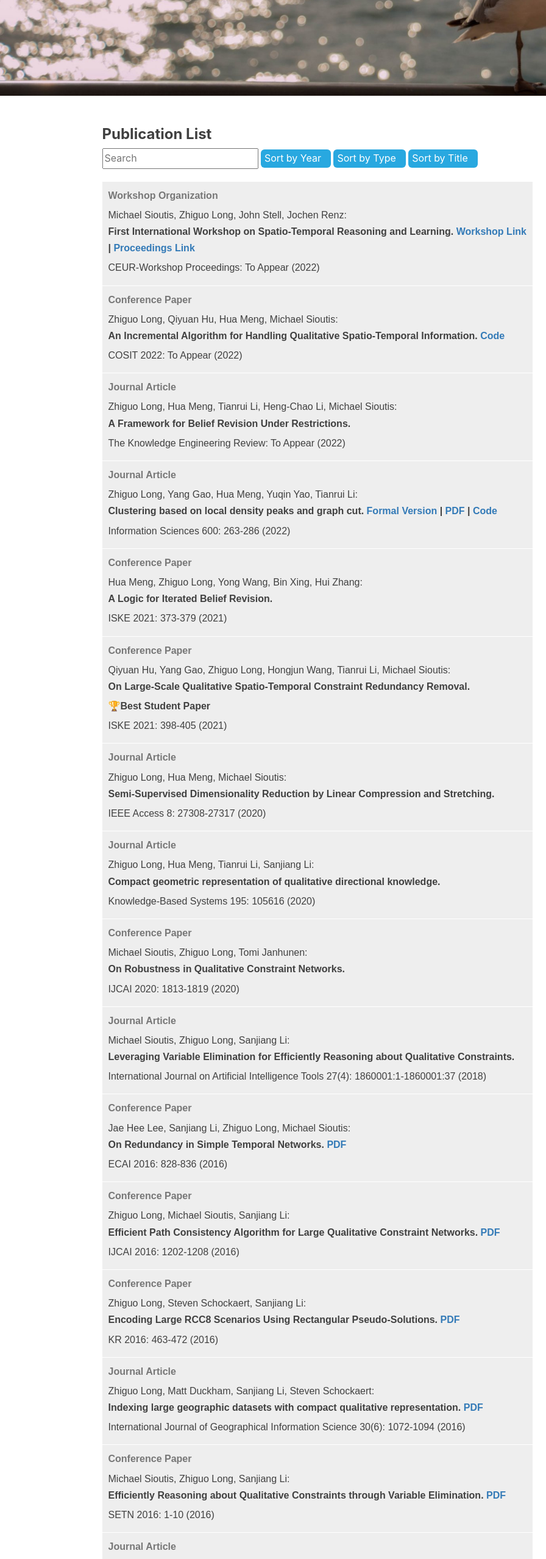
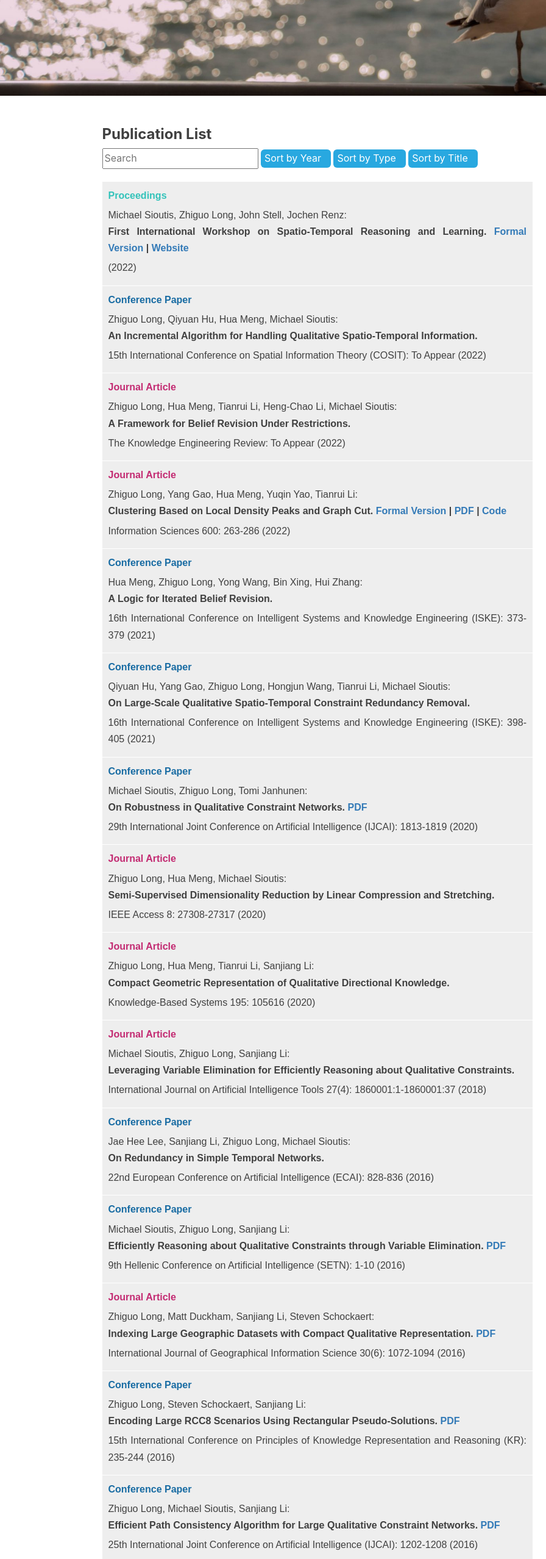
Before and after one commit to ZhiguoLong/ZhiguoLong.github.io, a plain HTML site: page Publication/index.html in a window 1280 px wide. Shown: the part 241-2797 px from the top of the page at 61% size, 0-896 px from the left. Drawn offline with Linux system fonts and the light colour scheme; a web font is replaced by a local one.

Commit message:
updated publist

```diff
--- a/Publication/index.html
+++ b/Publication/index.html
@@ -197,158 +197,118 @@
                 <li data-id="1">
 <div class="pubtype" pubtype="journal"></div>
 <span class="authors">Zhiguo Long, Sanjiang Li:</span>
-                        <p class="itemtitle">A complete classification of spatial relations using the Voronoi-based
-                                nine-intersection model. <a class="full-text-link"
-                                        href="https://www.researchgate.net/profile/Sanjiang_Li/publication/262291020_A_complete_classification_of_spatial_relations_using_the_Voronoi-based_nine-intersection_model/links/57a18f9e08aeef35741b89fa.pdf">PDF</a>
-                        </p>
-                        <p class="pubtitle">International Journal of Geographical Information Science 27(10): 2006-2025
-                                (<span class="pubyear">2013</span>) </p>
+<p class="itemtitle">A Complete Classification of Spatial Relations Using the Voronoi-based Nine-Intersection Model. <a class="full-text-link" href="https://www.researchgate.net/profile/Sanjiang_Li/publication/262291020_A_complete_classification_of_spatial_relations_using_the_Voronoi-based_nine-intersection_model/links/57a18f9e08aeef35741b89fa.pdf">PDF</a>
+<p class="pubtitle">International Journal of Geographical Information Science 27(10): 2006-2025 (<span class="pubyear">2013</span>)</p>
 </li>
 <li data-id="2">
-                        <div class="pubtype" pubtype="conference"></div>
-                        <span class="authors">Matt Duckham, Sanjiang Li, Weiming Liu, Zhiguo Long:</span>
-                        <p class="itemtitle">On Redundant Topological Constraints. (Extended Abstract) <a
-                                        class="full-text-link"
-                                        href="https://www.researchgate.net/profile/Sanjiang_Li/publication/260519949_On_Redundant_Topological_Constraints/links/57a1de5e08aeb1604833a380.pdf">Complete
-                                        Version</a></p>
-                        <p class="pubtitle">KR 2014 (<span class="pubyear">2014</span>)</p>
+<div class="pubtype" pubtype="journal"></div>
+<span class="authors">Sanjiang Li, Zhiguo Long, Weiming Liu, Matt Duckham, Alan Both:</span>
+<p class="itemtitle">On Redundant Topological Constraints. <a class="full-text-link" href="https://www.researchgate.net/profile/Sanjiang_Li/publication/260519949_On_Redundant_Topological_Constraints/links/57a1de5e08aeb1604833a380.pdf">PDF</a>
+<p class="pubtitle">Artificial Intelligence 225: 51-76 (<span class="pubyear">2015</span>)</p>
 </li>
 <li data-id="3">
 <div class="pubtype" pubtype="conference"></div>
 <span class="authors">Zhiguo Long, Sanjiang Li:</span>
-                        <p class="itemtitle">On Distributive Subalgebras of Qualitative Spatial and Temporal Calculi. <a
-                                        class="full-text-link"
-                                        href="https://www.researchgate.net/profile/Sanjiang_Li/publication/277603815_On_Distributive_Subalgebras_of_Qualitative_Spatial_and_Temporal_Calculi/links/55eafcf408aeb65162676b3e.pdf">PDF</a>
-                        </p>
-                        <p class="pubtitle">COSIT 2015: 354-374 (<span class="pubyear">2015</span>)</p>
+<p class="itemtitle">On Distributive Subalgebras of Qualitative Spatial and Temporal Calculi. <a class="full-text-link" href="https://www.researchgate.net/profile/Sanjiang_Li/publication/277603815_On_Distributive_Subalgebras_of_Qualitative_Spatial_and_Temporal_Calculi/links/55eafcf408aeb65162676b3e.pdf">PDF</a>
+<p class="pubtitle">12th International Conference on Spatial Information Theory (COSIT): 354-374 (<span class="pubyear">2015</span>)</p>
 </li>
 <li data-id="4">
 <div class="pubtype" pubtype="conference"></div>
 <span class="authors">Shufeng Kong, Sanjiang Li, Yongming Li, Zhiguo Long:</span>
-                        <p class="itemtitle">On Tree-Preserving Constraints. <a class="full-text-link"
-                                        href="https://www.researchgate.net/profile/Sanjiang_Li/publication/280534345_On_Tree-Preserving_Constraints/links/55c14cb708ae9289a09d0437.pdf">PDF</a>
-                        </p>
-                        <p class="pubtitle">CP 2015: 244-261 (<span class="pubyear">2015</span>)</p>
+<p class="itemtitle">On Tree-Preserving Constraints. <a class="full-text-link" href="https://www.researchgate.net/profile/Sanjiang_Li/publication/280534345_On_Tree-Preserving_Constraints/links/55c14cb708ae9289a09d0437.pdf">PDF</a>
+<p class="pubtitle">21st International Conference on Principles and Practice of Constraint Programming (CP): 244-261 (<span class="pubyear">2015</span>)</p>
 </li>
 <li data-id="5">
-                        <div class="pubtype" pubtype="journal"></div>
-                        <span class="authors">Sanjiang Li, Zhiguo Long, Weiming Liu, Matt Duckham, Alan Both:</span>
-                        <p class="itemtitle">On redundant topological constraints. <a class="full-text-link"
-                                        href="https://www.researchgate.net/profile/Sanjiang_Li/publication/260519949_On_Redundant_Topological_Constraints/links/57a1de5e08aeb1604833a380.pdf">PDF</a>
-                        </p>
-                        <p class="pubtitle">Artificial Intelligence 225: 51-76 (<span class="pubyear">2015</span>)</p>
+<div class="pubtype" pubtype="conference"></div>
+<span class="authors">Zhiguo Long, Michael Sioutis, Sanjiang Li:</span>
+<p class="itemtitle">Efficient Path Consistency Algorithm for Large Qualitative Constraint Networks. <a class="full-text-link" href="https://www.researchgate.net/profile/Zhiguo_Long/publication/305727051_Efficient_Path_Consistency_Algorithm_for_Large_Qualitative_Constraint_Networks/links/579d918308ae6a2882f2ec81.pdf">PDF</a>
+<p class="pubtitle">25th International Joint Conference on Artificial Intelligence (IJCAI): 1202-1208 (<span class="pubyear">2016</span>)</p>
 </li>
 <li data-id="6">
 <div class="pubtype" pubtype="conference"></div>
-                        <span class="authors">Michael Sioutis, Zhiguo Long, Sanjiang Li:</span>
-                        <p class="itemtitle">Efficiently Reasoning about Qualitative Constraints through Variable
-                                Elimination. <a class="full-text-link"
-                                        href="https://www.researchgate.net/profile/Zhiguo_Long/publication/302974081_Efficiently_Reasoning_about_Qualitative_Constraints_through_Variable_Elimination/links/579d900108ae5d5e1e14c3f8.pdf">PDF</a>
-                        </p>
-                        <p class="pubtitle">SETN 2016: 1-10 (<span class="pubyear">2016</span>)</p>
+<span class="authors">Zhiguo Long, Steven Schockaert, Sanjiang Li:</span>
+<p class="itemtitle">Encoding Large RCC8 Scenarios Using Rectangular Pseudo-Solutions. <a class="full-text-link" href="https://www.researchgate.net/profile/Zhiguo_Long/publication/305726797_Encoding_Large_RCC8_Scenarios_Using_Rectangular_Pseudo-Solutions/links/579d92c308ae802facbb9b0d.pdf">PDF</a>
+<p class="pubtitle">15th International Conference on Principles of Knowledge Representation and Reasoning (KR): 235-244 (<span class="pubyear">2016</span>)</p>
 </li>
 <li data-id="7">
 <div class="pubtype" pubtype="journal"></div>
 <span class="authors">Zhiguo Long, Matt Duckham, Sanjiang Li, Steven Schockaert:</span>
-                        <p class="itemtitle">Indexing large geographic datasets with compact qualitative representation.
-                                <a class="full-text-link"
-                                        href="https://www.researchgate.net/profile/Zhiguo_Long/publication/283682621_Indexing_large_geographic_datasets_with_compact_qualitative_representation/links/579d8fcf08ae80bf6ea48909.pdf">PDF</a>
-                        </p>
-                        <p class="pubtitle">International Journal of Geographical Information Science 30(6): 1072-1094
-                                (<span class="pubyear">2016</span>)</p>
+<p class="itemtitle">Indexing Large Geographic Datasets with Compact Qualitative Representation. <a class="full-text-link" href="https://www.researchgate.net/profile/Zhiguo_Long/publication/283682621_Indexing_large_geographic_datasets_with_compact_qualitative_representation/links/579d8fcf08ae80bf6ea48909.pdf">PDF</a>
+<p class="pubtitle">International Journal of Geographical Information Science 30(6): 1072-1094 (<span class="pubyear">2016</span>)</p>
 </li>
 <li data-id="8">
 <div class="pubtype" pubtype="conference"></div>
-                        <span class="authors">Zhiguo Long, Steven Schockaert, Sanjiang Li:</span>
-                        <p class="itemtitle">Encoding Large RCC8 Scenarios Using Rectangular Pseudo-Solutions. <a
-                                        class="full-text-link"
-                                        href="https://www.researchgate.net/profile/Zhiguo_Long/publication/305726797_Encoding_Large_RCC8_Scenarios_Using_Rectangular_Pseudo-Solutions/links/579d92c308ae802facbb9b0d.pdf">PDF</a>
-                        </p>
-                        <p class="pubtitle">KR 2016: 463-472 (<span class="pubyear">2016</span>)</p>
+<span class="authors">Michael Sioutis, Zhiguo Long, Sanjiang Li:</span>
+<p class="itemtitle">Efficiently Reasoning about Qualitative Constraints through Variable Elimination. <a class="full-text-link" href="https://www.researchgate.net/profile/Zhiguo_Long/publication/302974081_Efficiently_Reasoning_about_Qualitative_Constraints_through_Variable_Elimination/links/579d900108ae5d5e1e14c3f8.pdf">PDF</a>
+<p class="pubtitle">9th Hellenic Conference on Artificial Intelligence (SETN): 1-10 (<span class="pubyear">2016</span>)</p>
 </li>
 <li data-id="9">
 <div class="pubtype" pubtype="conference"></div>
-                        <span class="authors">Zhiguo Long, Michael Sioutis, Sanjiang Li:</span>
-                        <p class="itemtitle">Efficient Path Consistency Algorithm for Large Qualitative Constraint
-                                Networks. <a class="full-text-link"
-                                        href="https://www.researchgate.net/profile/Zhiguo_Long/publication/305727051_Efficient_Path_Consistency_Algorithm_for_Large_Qualitative_Constraint_Networks/links/579d918308ae6a2882f2ec81.pdf">PDF</a>
-                        </p>
-                        <p class="pubtitle">IJCAI 2016: 1202-1208 (<span class="pubyear">2016</span>)</p>
+<span class="authors">Jae Hee Lee, Sanjiang Li, Zhiguo Long, Michael Sioutis:</span>
+<p class="itemtitle">On Redundancy in Simple Temporal Networks.
+<p class="pubtitle">22nd European Conference on Artificial Intelligence (ECAI): 828-836 (<span class="pubyear">2016</span>)</p>
 </li>
 <li data-id="10">
-                        <div class="pubtype" pubtype="conference"></div>
-                        <span class="authors">Jae Hee Lee, Sanjiang Li, Zhiguo Long, Michael Sioutis:</span>
-                        <p class="itemtitle">On Redundancy in Simple Temporal Networks. <a class="full-text-link"
-                                        href="https://www.researchgate.net/profile/Zhiguo_Long/publication/305726980_On_Redundancy_in_Simple_Temporal_Networks/links/579d944a08ae802facbb9b12.pdf">PDF</a>
-                        </p>
-                        <p class="pubtitle">ECAI 2016: 828-836 (<span class="pubyear">2016</span>)</p>
-                </li>
-                <li data-id="11">
 <div class="pubtype" pubtype="journal"></div>
 <span class="authors">Michael Sioutis, Zhiguo Long, Sanjiang Li:</span>
 <p class="itemtitle">Leveraging Variable Elimination for Efficiently Reasoning about Qualitative Constraints.
 <p class="pubtitle">International Journal on Artificial Intelligence Tools 27(4): 1860001:1-1860001:37 (<span class="pubyear">2018</span>)</p>
 </li>
-                <li data-id="12">
-                        <div class="pubtype" pubtype="conference"></div>
-                        <span class="authors">Michael Sioutis, Zhiguo Long, Tomi Janhunen:</span>
-                        <p class="itemtitle">On Robustness in Qualitative Constraint Networks.
-                        <p class="pubtitle">IJCAI 2020: 1813-1819 (<span class="pubyear">2020</span>)</p>
-                </li>
-                <li data-id="13">
+<li data-id="11">
 <div class="pubtype" pubtype="journal"></div>
 <span class="authors">Zhiguo Long, Hua Meng, Tianrui Li, Sanjiang Li:</span>
-                        <p class="itemtitle">Compact geometric representation of qualitative directional knowledge.
+<p class="itemtitle">Compact Geometric Representation of Qualitative Directional Knowledge.
 <p class="pubtitle">Knowledge-Based Systems 195: 105616 (<span class="pubyear">2020</span>)</p>
 </li>
-                <li data-id="14">
+<li data-id="12">
 <div class="pubtype" pubtype="journal"></div>
 <span class="authors">Zhiguo Long, Hua Meng, Michael Sioutis:</span>
 <p class="itemtitle">Semi-Supervised Dimensionality Reduction by Linear Compression and Stretching.
 <p class="pubtitle">IEEE Access 8: 27308-27317 (<span class="pubyear">2020</span>)</p>
 </li>
-                <li data-id="15">
+<li data-id="13">
+<div class="pubtype" pubtype="conference"></div>
+<span class="authors">Michael Sioutis, Zhiguo Long, Tomi Janhunen:</span>
+<p class="itemtitle">On Robustness in Qualitative Constraint Networks. <a class="full-text-link" href="https://msioutis.gitlab.io/files/ijcai20.pdf">PDF</a>
+<p class="pubtitle">29th International Joint Conference on Artificial Intelligence (IJCAI): 1813-1819 (<span class="pubyear">2020</span>)</p>
+</li>
+<li data-id="14">
 <div class="pubtype" pubtype="conference"></div>
 <span class="authors">Qiyuan Hu, Yang Gao, Zhiguo Long, Hongjun Wang, Tianrui Li, Michael Sioutis:</span>
-                        <p class="itemtitle">On Large-Scale Qualitative Spatio-Temporal Constraint Redundancy Removal. <p style="font-weight:bold">🏆Best Student Paper</p>
-                        <p class="pubtitle">ISKE 2021: 398-405 (<span class="pubyear">2021</span>)</p>
+<p class="itemtitle">On Large-Scale Qualitative Spatio-Temporal Constraint Redundancy Removal.
+<p class="pubtitle">16th International Conference on Intelligent Systems and Knowledge Engineering (ISKE): 398-405 (<span class="pubyear">2021</span>)</p>
 </li>
-                <li data-id="16">
+<li data-id="15">
 <div class="pubtype" pubtype="conference"></div>
 <span class="authors">Hua Meng, Zhiguo Long, Yong Wang, Bin Xing, Hui Zhang:</span>
 <p class="itemtitle">A Logic for Iterated Belief Revision.
-                        <p class="pubtitle">ISKE 2021: 373-379 (<span class="pubyear">2021</span>)</p>
+<p class="pubtitle">16th International Conference on Intelligent Systems and Knowledge Engineering (ISKE): 373-379 (<span class="pubyear">2021</span>)</p>
+</li>
+<li data-id="16">
+<div class="pubtype" pubtype="journal"></div>
+<span class="authors">Zhiguo Long, Yang Gao, Hua Meng, Yuqin Yao, Tianrui Li:</span>
+<p class="itemtitle">Clustering Based on Local Density Peaks and Graph Cut. <a class="full-text-link" href="https://doi.org/10.1016/j.ins.2022.03.091">Formal Version</a> | <a class="full-text-link" href="https://ZhiguoLong.github.io/file/LDP-SC-accepted-version.pdf">PDF</a> | <a class="full-text-link" href="https://github.com/ZhiguoLong/LDP-SC_code">Code</a>
+<p class="pubtitle">Information Sciences 600: 263-286 (<span class="pubyear">2022</span>)</p>
 </li>
 <li data-id="17">
-                        <div class="pubtype" pubtype="journal"></div>
-                        <span class="authors">Zhiguo Long, Yang Gao, Hua Meng, Yuqin Yao, Tianrui Li:</span>
-                        <p class="itemtitle">Clustering based on local density peaks and graph cut. <a class="full-text-link"
-                                        href="https://doi.org/10.1016/j.ins.2022.03.091">Formal Version</a> | <a class="full-text-link"
-                                        href="https://ZhiguoLong.github.io/file/LDP-SC-accepted-version.pdf">PDF</a> | <a class="souce-code-link"
-                                        href="https://github.com/ZhiguoLong/LDP-SC_code">Code</a>
-                        <p class="pubtitle">Information Sciences 600: 263-286 (<span class="pubyear">2022</span>)</p>
-                </li>
-                <li data-id="18">
 <div class="pubtype" pubtype="journal"></div>
 <span class="authors">Zhiguo Long, Hua Meng, Tianrui Li, Heng-Chao Li, Michael Sioutis:</span>
 <p class="itemtitle">A Framework for Belief Revision Under Restrictions.
 <p class="pubtitle">The Knowledge Engineering Review: To Appear (<span class="pubyear">2022</span>)</p>
 </li>
-                <li data-id="19">
+<li data-id="18">
 <div class="pubtype" pubtype="conference"></div>
 <span class="authors">Zhiguo Long, Qiyuan Hu, Hua Meng, Michael Sioutis:</span>
-                        <p class="itemtitle">An Incremental Algorithm for Handling Qualitative Spatio-Temporal Information. <a class="souce-code-link"
-                                        href="https://github.com/ZhiguoLong/DPCI_code">Code</a>
-                        <p class="pubtitle">COSIT 2022: To Appear (<span class="pubyear">2022</span>)</p>
+<p class="itemtitle">An Incremental Algorithm for Handling Qualitative Spatio-Temporal Information.
+<p class="pubtitle">15th International Conference on Spatial Information Theory (COSIT): To Appear (<span class="pubyear">2022</span>)</p>
 </li>
-                <li data-id="20">
-                        <div class="pubtype" pubtype="workshop organization"></div>
+<li data-id="19">
+<div class="pubtype" pubtype="proceedings"></div>
 <span class="authors">Michael Sioutis, Zhiguo Long, John Stell, Jochen Renz:</span>
-                        <p class="itemtitle">First International Workshop on Spatio-Temporal Reasoning and Learning. <a class="workshop-link"
-                                        href="https://strl2022.github.io/">Workshop Link</a> | <a class="proceeding-link"
-                                        href="http://ceur-ws.org/Vol-3190/">Proceedings Link</a>
-                        <p class="pubtitle">CEUR-Workshop Proceedings: To Appear (<span class="pubyear">2022</span>)</p>
+<p class="itemtitle">First International Workshop on Spatio-Temporal Reasoning and Learning. <a class="full-text-link" href="http://ceur-ws.org/Vol-3190/">Formal Version</a> | <a class="full-text-link" href="https://strl2022.github.io/">Website</a>
+<p class="pubtitle"> (<span class="pubyear">2022</span>)</p>
 </li>
+
         </ul>
 </div>
 <script src="https://ZhiguoLong.github.io/js/list.min.js"></script>
@@ -370,16 +330,13 @@ pubList.sort("id",{
 var pubtypelist = document.getElementsByClassName("pubtype");
 for ( var i = 0; i < pubtypelist.length; i++ ) {
         if(pubtypelist[i].getAttribute("pubtype") == "journal"){
-                pubtypelist[i].innerHTML="<p style='font-weight:600;color:#777'>Journal Article</p>";
+                pubtypelist[i].innerHTML="<p style='font-weight:600;color:#c32b72'>Journal Article</p>";
         }
         if(pubtypelist[i].getAttribute("pubtype") == "conference"){
-                pubtypelist[i].innerHTML="<p style='font-weight:600;color:#777'>Conference Paper</p>";
+                pubtypelist[i].innerHTML="<p style='font-weight:600;color:#196ca3'>Conference Paper</p>";
         }
-        if(pubtypelist[i].getAttribute("pubtype") == "workshop"){
-                pubtypelist[i].innerHTML="<p style='font-weight:600;color:#777'>Workshop Paper</p>";
-        }
-        if(pubtypelist[i].getAttribute("pubtype") == "workshop organization"){
-                pubtypelist[i].innerHTML="<p style='font-weight:600;color:#777'>Workshop Organization</p>";
+        if(pubtypelist[i].getAttribute("pubtype") == "proceedings"){
+                pubtypelist[i].innerHTML="<p style='font-weight:600;color:#33c3ba'>Proceedings</p>";
         }
 }
 </script>
--- a/feed.xml
+++ b/feed.xml
@@ -5,8 +5,8 @@
     <description></description>
     <link>https://ZhiguoLong.github.io/</link>
     <atom:link href="https://ZhiguoLong.github.io/feed.xml" rel="self" type="application/rss+xml" />
-    <pubDate>Sun, 21 Aug 2022 10:29:14 +0800</pubDate>
-    <lastBuildDate>Sun, 21 Aug 2022 10:29:14 +0800</lastBuildDate>
+    <pubDate>Sun, 21 Aug 2022 16:54:27 +0800</pubDate>
+    <lastBuildDate>Sun, 21 Aug 2022 16:54:27 +0800</lastBuildDate>
     <generator>Jekyll v3.9.2</generator>
 
       <item>
```
Lines whose indentation alone changed are shown as unchanged.
